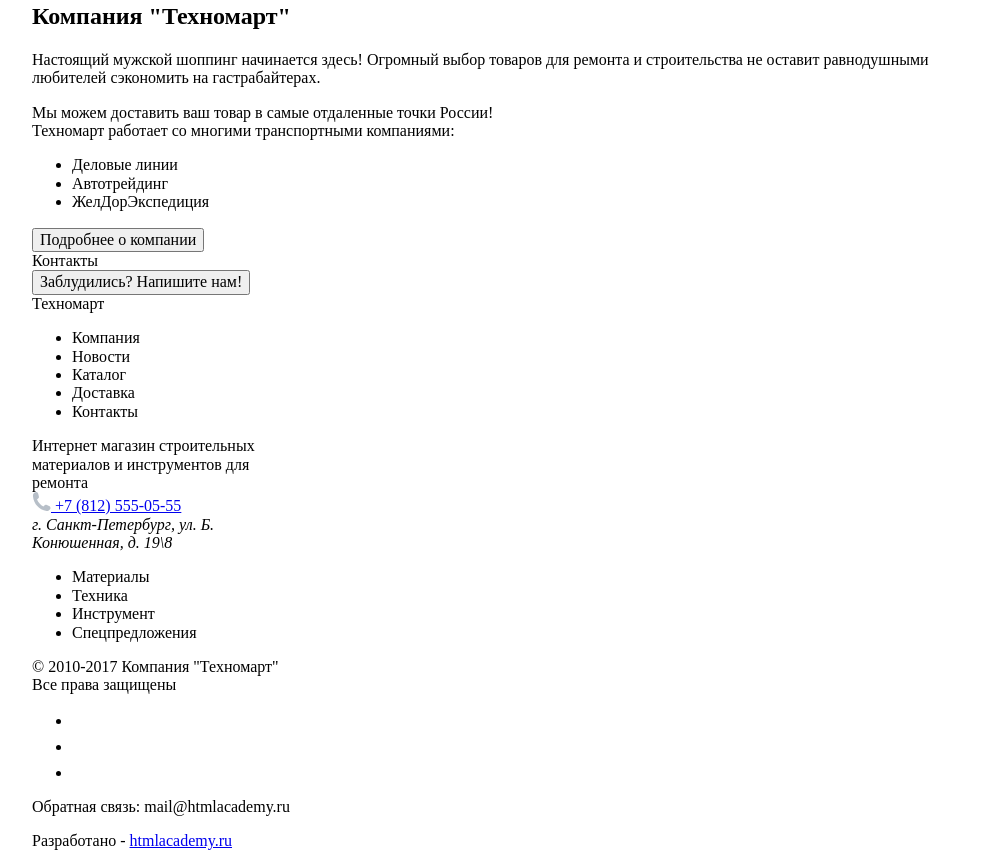
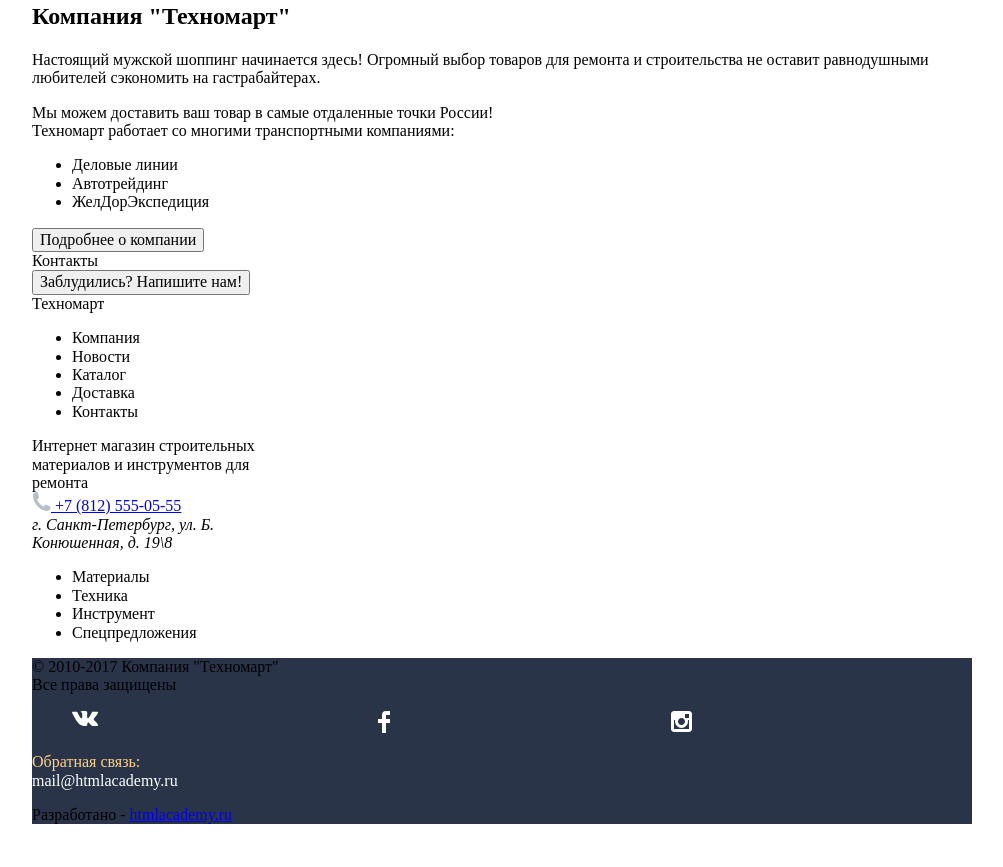
Before and after one commit to msv5/33764-technomart, a plain HTML site: page index.html in a window 1280 px wide. Shown: the part 1852-2719 px from the top of the page, without its empty margins (138-1141 px from the left). After the commit the page ends 2692 px from the top, so only its background shows below. Drawn offline with Linux system fonts and the light colour scheme; a web font is replaced by a local one.

Commit message:
some changes

```diff
--- a/css/styles.css
+++ b/css/styles.css
@@ -250,3 +250,31 @@ header {
   align-items: center;
   justify-content: center;
 }
+
+
+#inner-footer {
+  background-color: #293449;
+}
+
+.social-networks ul {
+  display: flex;
+}
+
+.social-networks li {
+  list-style-type: none;
+  flex-basis: auto;
+  flex-grow: 1;
+}
+
+.feedback {
+  display: flex;
+  flex-direction: column;
+}
+
+.feedback span {
+  color: #ffd180;
+}
+
+.feedback a {
+color: white;
+}
--- a/index.html
+++ b/index.html
@@ -231,7 +231,7 @@
       <li><a>Спецпредложения</a></li>
     </ul>
   </nav>
-  <div>
+  <div id="inner-footer">
     <p>
       &copy; 2010-2017 Компания "Техномарт"<br>Все права защищены
     </p>
@@ -242,8 +242,8 @@
         <li><a href="http://instagram.com"><img src="img/icon-insta.svg" alt="instagram"></a></li>
       </ul>
     </div>
-    <p>
-      Обратная связь:
+    <p class="feedback">
+      <span>Обратная связь:</span>
       <a>mail@htmlacademy.ru</a>
     </p>
 
```
